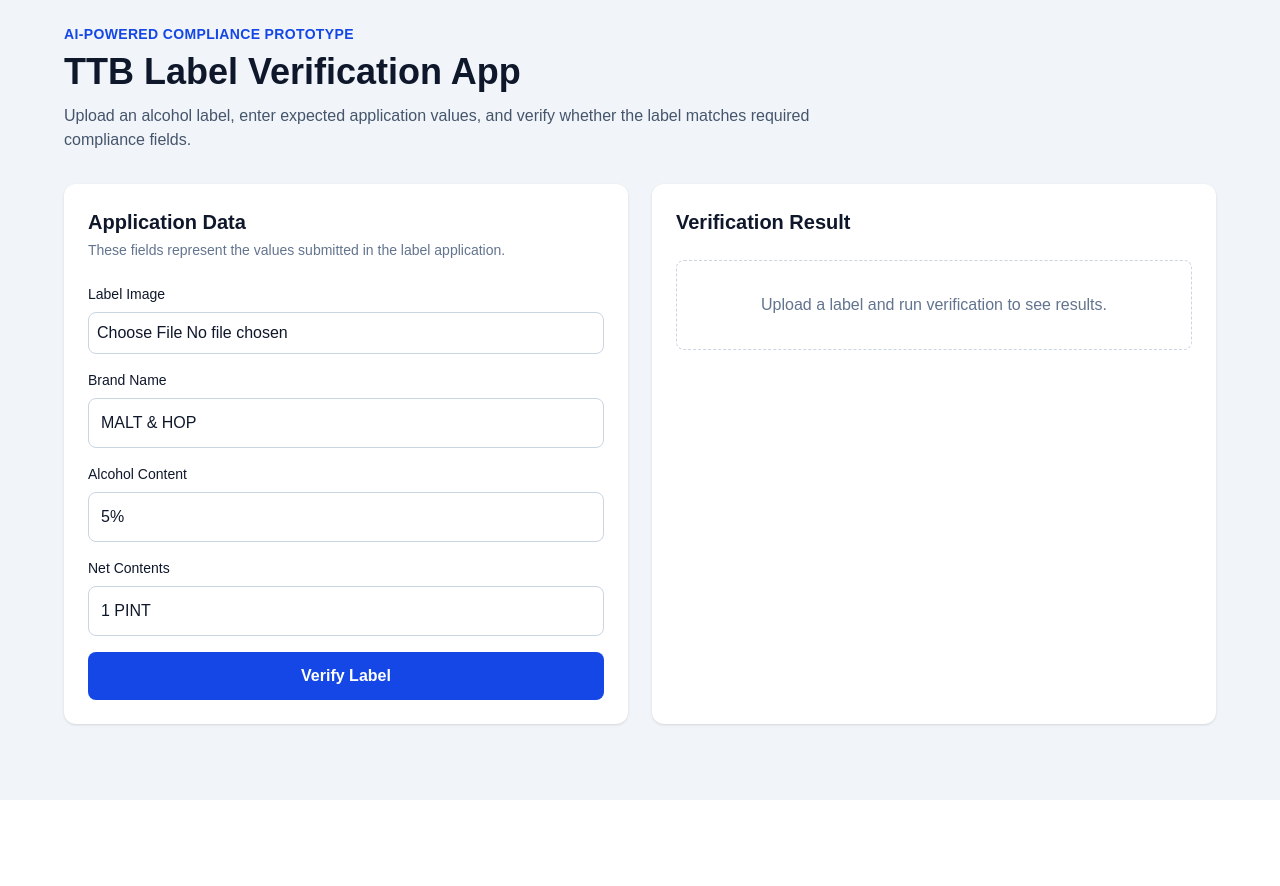
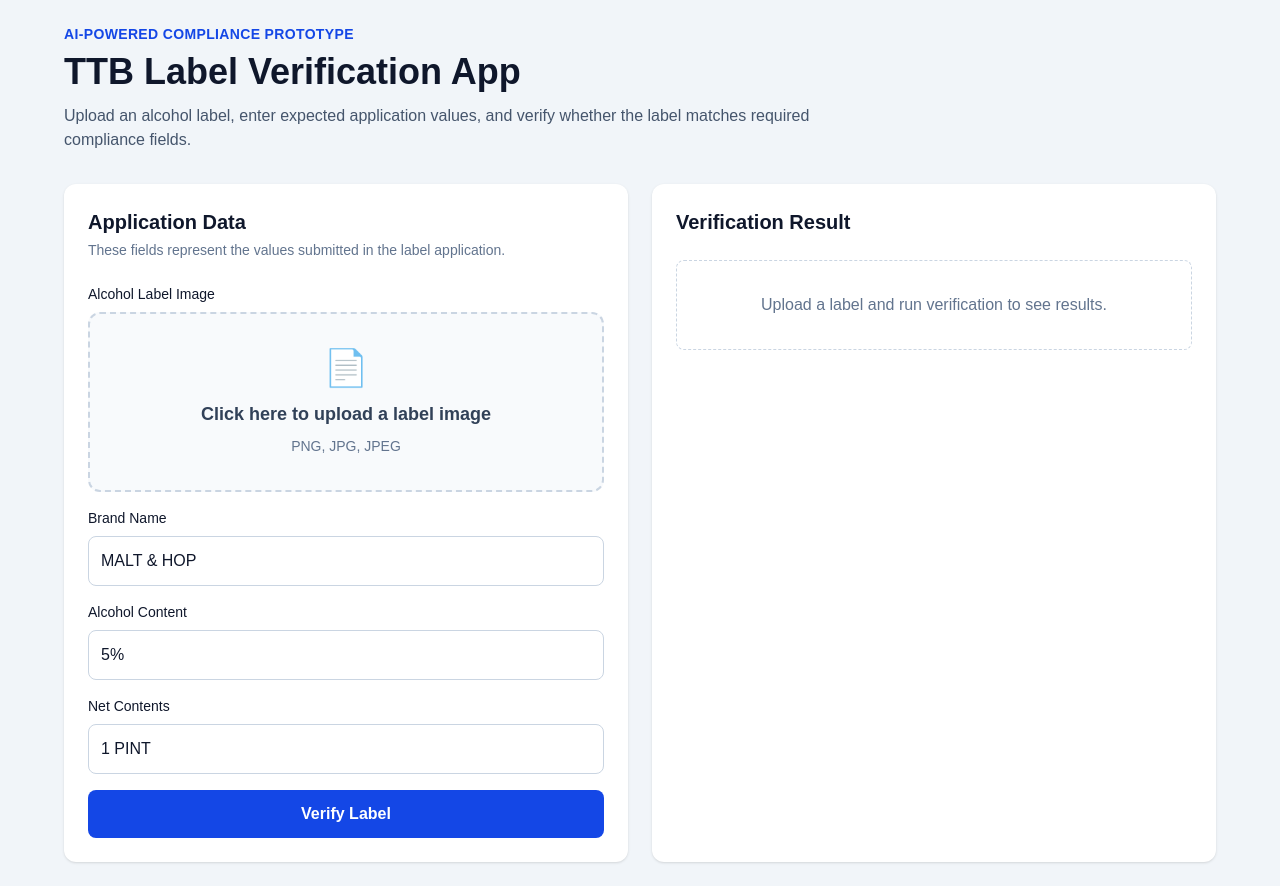
Before and after one commit to 0x01987/ttb-label-verification-app, a Next.js app in the folder frontend/: page / in a window 1280 px wide. Before the commit the page ends 800 px from the top, so only its background shows below. Built offline with nearby package versions, Linux system fonts and the light colour scheme.

Commit message:
Revamp label image upload interface
Updated label input section to enhance user experience with a visual upload area and feedback for file selection.

```diff
--- a/frontend/app/page.tsx
+++ b/frontend/app/page.tsx
@@ -105,13 +105,45 @@ export default function Home() {
 
             <form onSubmit={handleSubmit} className="mt-6 space-y-4">
 <div>
-                <label className="block text-sm font-medium">Label Image</label>
+  <label className="block text-sm font-medium">
+    Alcohol Label Image
+  </label>
+
+  <label className="mt-2 flex min-h-[180px] cursor-pointer flex-col items-center justify-center rounded-xl border-2 border-dashed border-slate-300 bg-slate-50 p-6 text-center transition hover:border-blue-400 hover:bg-blue-50">
+
+    <div className="text-4xl">📄</div>
+
+    <div className="mt-3 text-lg font-semibold text-slate-700">
+      {file ? file.name : "Click here to upload a label image"}
+    </div>
+
+    <div className="mt-2 text-sm text-slate-500">
+      PNG, JPG, JPEG
+    </div>
+
     <input
       type="file"
       accept="image/png,image/jpeg,image/jpg"
       onChange={(e) => setFile(e.target.files?.[0] || null)}
-                  className="mt-2 w-full rounded-lg border border-slate-300 p-2"
+      className="hidden"
     />
+  </label>
+
+  {file && (
+    <div className="mt-3 flex items-center justify-between rounded-lg bg-green-50 p-3">
+      <span className="text-sm text-green-700">
+        ✓ File selected
+      </span>
+
+      <button
+        type="button"
+        onClick={() => setFile(null)}
+        className="text-sm font-medium text-red-600 hover:text-red-700"
+      >
+        Remove
+      </button>
+    </div>
+  )}
 </div>
 
               <div>
```
Lines whose indentation alone changed are shown as unchanged.
